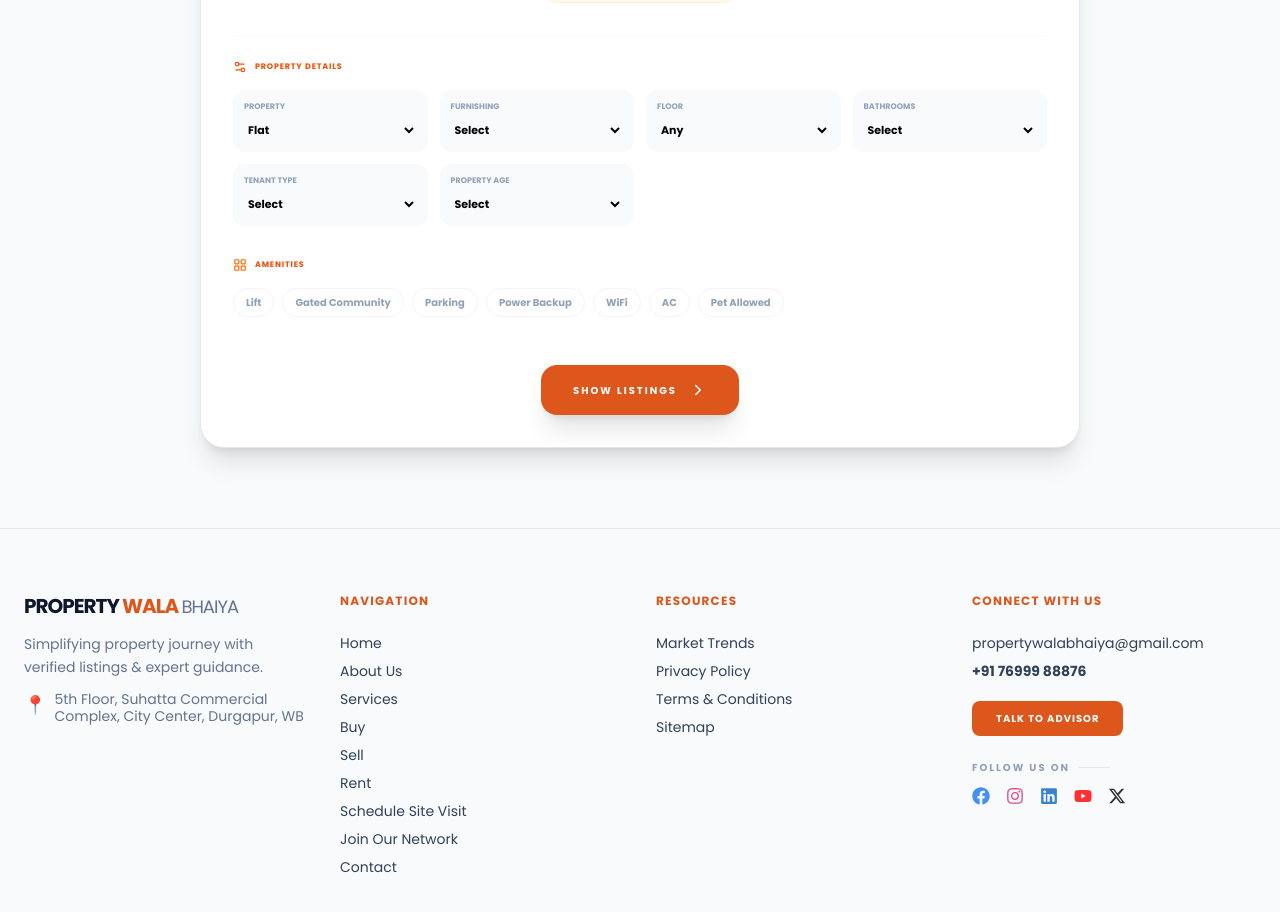
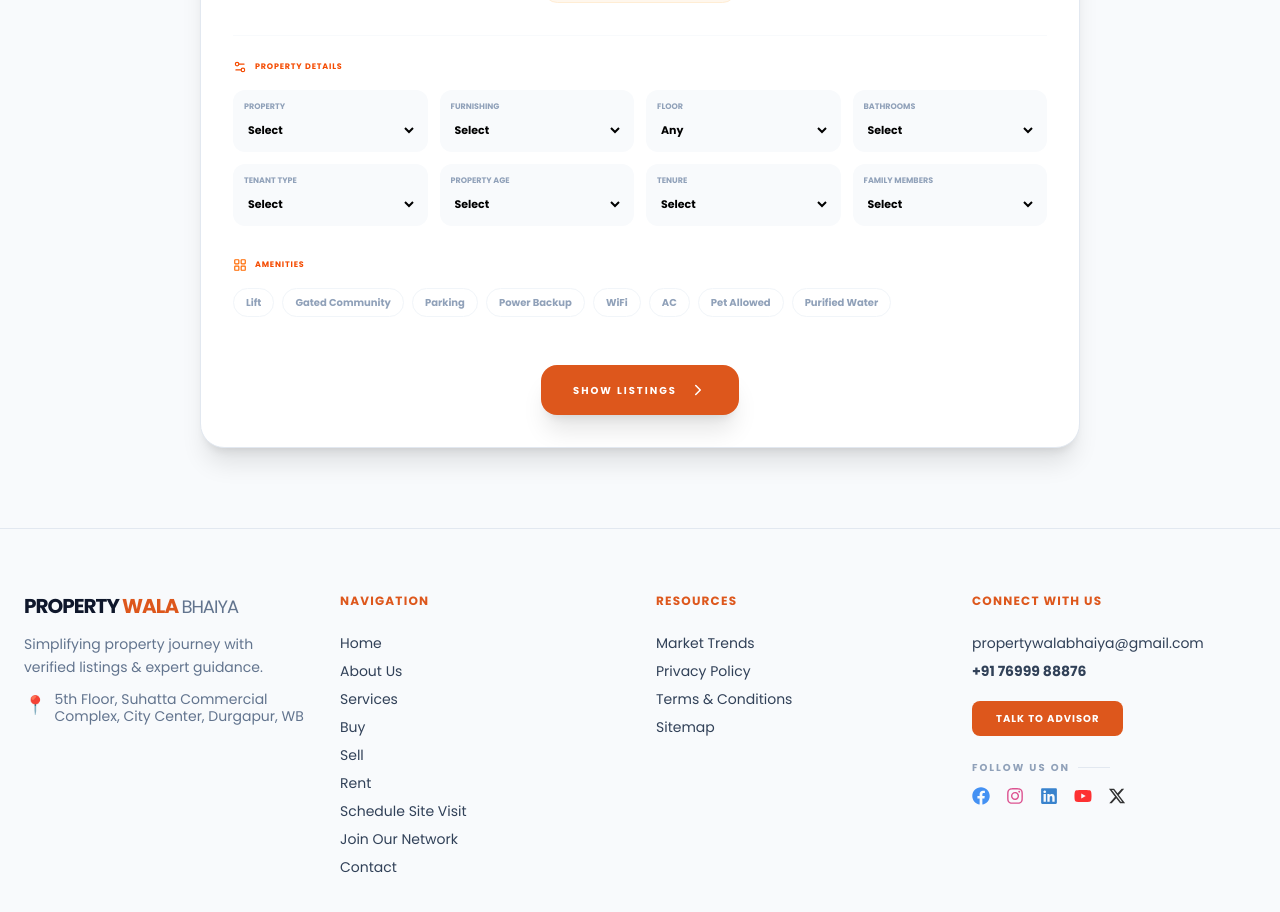
Before and after one commit to passportpulse/property-wala-ankita, a React (Vite) app: page /rent in a window 1280 px wide. Shown: the part 880-1792 px from the top of the page. Built offline with nearby package versions, Linux system fonts and the light colour scheme.

Commit message:
rent updated

```diff
--- a/src/pages/rent/sections/RentForm.jsx
+++ b/src/pages/rent/sections/RentForm.jsx
@@ -29,6 +29,7 @@ export default function RentForm({ formData, setFormData, onSubmit }) {
     "WiFi",
     "AC",
     "Pet Allowed",
+    "Purified Water",
   ];
 
   // Logic to show BHK/1RK only for residential types
@@ -550,7 +551,8 @@ export default function RentForm({ formData, setFormData, onSubmit }) {
               <div
                 className={`p-2.5 rounded-xl border transition
       ${
-        formData.type && formData.type !== "flat"
+        // formData.type && formData.type !== "flat"
+        formData.type
           ? "bg-orange-50 border-orange-200"
           : "bg-slate-50 border-transparent"
       }`}
@@ -561,9 +563,10 @@ export default function RentForm({ formData, setFormData, onSubmit }) {
 
                 <select
                   className="w-full bg-transparent text-[11px] font-bold outline-none"
-                  value={formData.type || "flat"}
+                  value={formData.type || ""}
                   onChange={(e) => handleChange("type", e.target.value)}
                 >
+                  <option value="">Select</option>
                   <option value="duplex">Duplex</option>
                   <option value="flat">Flat</option>
                   <option value="hall">Hall</option>
@@ -711,6 +714,52 @@ export default function RentForm({ formData, setFormData, onSubmit }) {
                   <option>20-50 Years</option>
                 </select>
               </div>
+
+              {/* Tenure */}
+              <div
+                className={`p-2.5 rounded-xl border transition
+  ${formData.tenure ? "bg-orange-50 border-orange-200" : "bg-slate-50 border-transparent"}`}
+              >
+                <label className="text-[8px] font-black uppercase text-slate-400 block mb-1">
+                  Tenure
+                </label>
+
+                <select
+                  className="w-full bg-transparent text-[11px] font-bold outline-none"
+                  value={formData.tenure || ""}
+                  onChange={(e) => handleChange("tenure", e.target.value)}
+                >
+                  <option value="">Select</option>
+                  <option>6 Months</option>
+                  <option>11 Months</option>
+                  <option>1 Year</option>
+                  <option>2 Years</option>
+                  <option>3+ Years</option>
+                </select>
+              </div>
+
+              {/* Family Members */}
+              <div
+                className={`p-2.5 rounded-xl border transition
+  ${formData.family ? "bg-orange-50 border-orange-200" : "bg-slate-50 border-transparent"}`}
+              >
+                <label className="text-[8px] font-black uppercase text-slate-400 block mb-1">
+                  Family Members
+                </label>
+
+                <select
+                  className="w-full bg-transparent text-[11px] font-bold outline-none"
+                  value={formData.family || ""}
+                  onChange={(e) => handleChange("family", e.target.value)}
+                >
+                  <option value="">Select</option>
+                  <option>1</option>
+                  <option>2</option>
+                  <option>3</option>
+                  <option>4</option>
+                  <option>5+</option>
+                </select>
+              </div>
             </div>
           </section>
 
```
